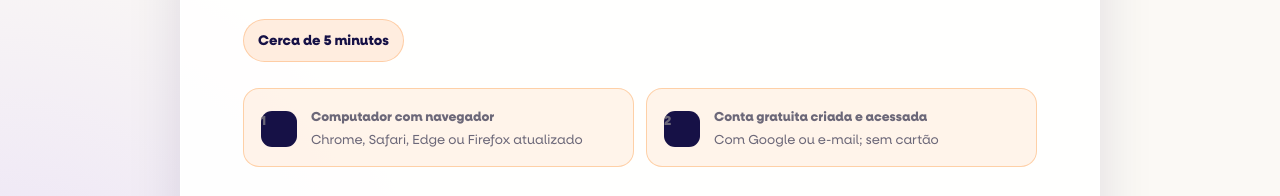
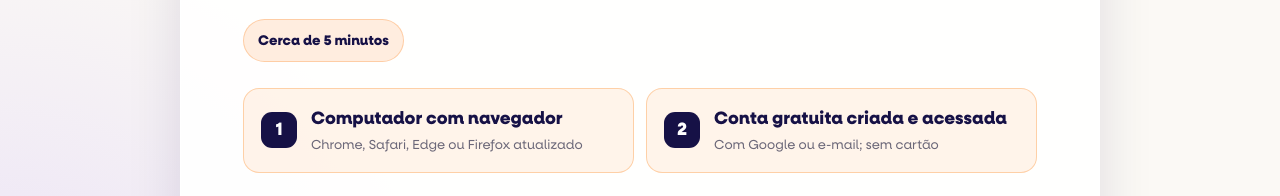
Before and after one commit to IASchools/LPS, a website: page public/universidadeworkshop/index.html in a window 1280 px wide. Shown: the part 583-779 px from the top of the page. Drawn offline with Linux system fonts and the light colour scheme.

```diff
--- a/public/universidadeworkshop/index.html
+++ b/public/universidadeworkshop/index.html
@@ -253,9 +253,9 @@
     }
 
     .requirement strong,
-    .requirement span { display: block; }
+    .requirement > span:last-child > span { display: block; }
 
-    .requirement span {
+    .requirement > span:last-child > span {
       margin-top: 2px;
       color: var(--muted);
       font-size: 0.82rem;
```
